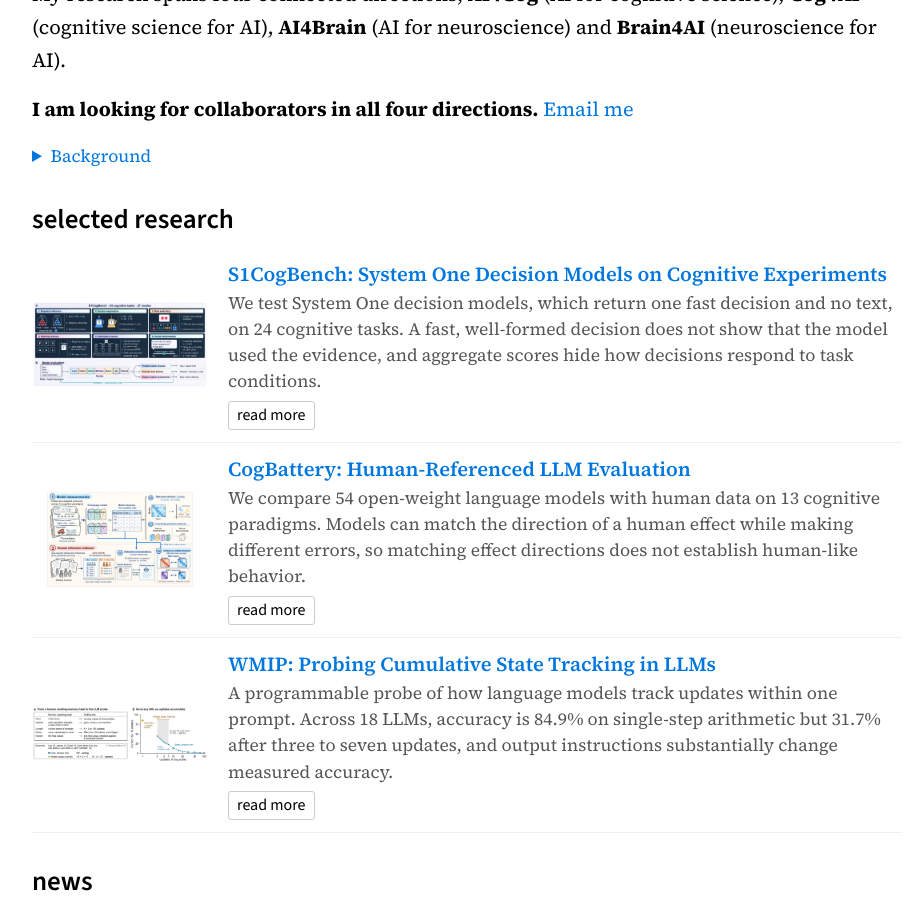
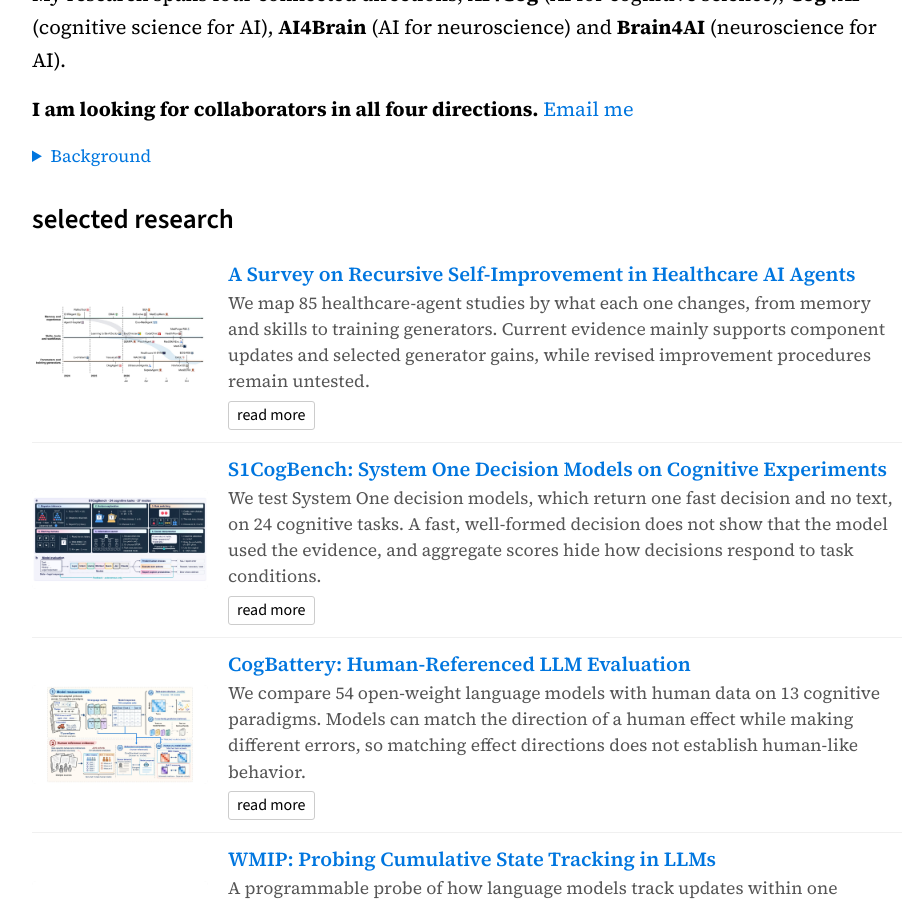
Before and after one commit to dengzhe-hou/dengzhe-hou.github.io, a Jekyll site: the page built from _pages/about.md, in a window 1280 px wide and 900 px high, scrolled down 409 px. Shown: the whole window, without its empty margins (173-1096 px from the left). Built offline with Jekyll 4.4.1, drawn with Linux system fonts in a browser that asks for light colours; some web fonts are replaced.

Commit message:
Add RSI healthcare survey to Selected Research

```diff
--- a/_pages/about.md
+++ b/_pages/about.md
@@ -7,6 +7,14 @@ redirect_from:
   - /about.html
 
 selected_research:
+  - image_path: research-rsi-healthcare.jpg
+    strip_path: research-rsi-healthcare-strip.webp
+    alt: "Timeline of selected healthcare-agent studies from 2024 to 2026, grouped by what each one updates: memory and experience, skills, tools and workflows, or parameters and training generators"
+    title: "A Survey on Recursive Self-Improvement in Healthcare AI Agents"
+    excerpt: "We map 85 healthcare-agent studies by what each one changes, from memory and skills to training generators. Current evidence mainly supports component updates and selected generator gains, while revised improvement procedures remain untested."
+    url: "/publication/2026-preprints-self-evolving"
+    btn_label: "Read more"
+    btn_class: "btn--primary"
   - image_path: research-s1cogbench.jpg
     strip_path: research-s1cogbench-strip.webp
     alt: "S1CogBench overview: six example tasks among the 24 cognitive tasks, and how open and API decision models are evaluated on predicting human choices, executing their own actions and reporting probabilities"
```
Also changed, not shown: images/research-rsi-healthcare-strip.webp (added), images/research-rsi-healthcare.jpg (added).
